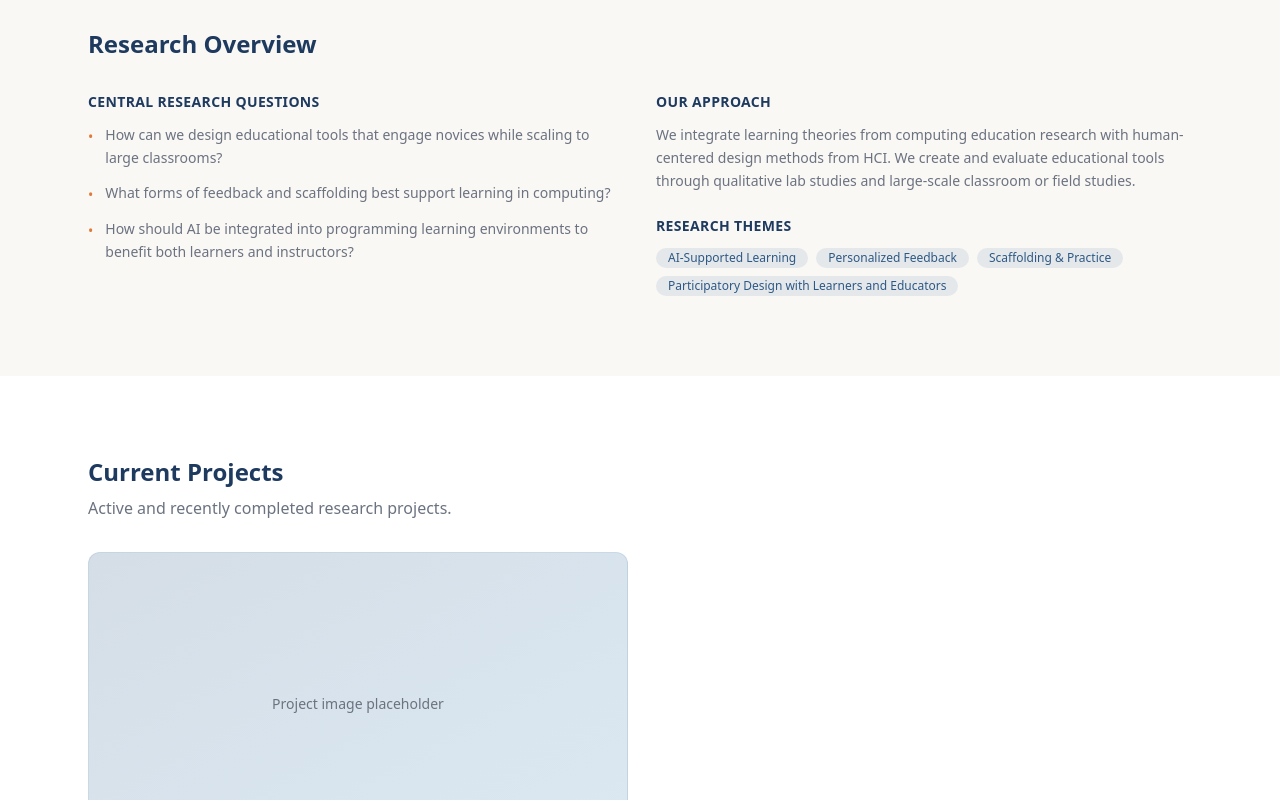
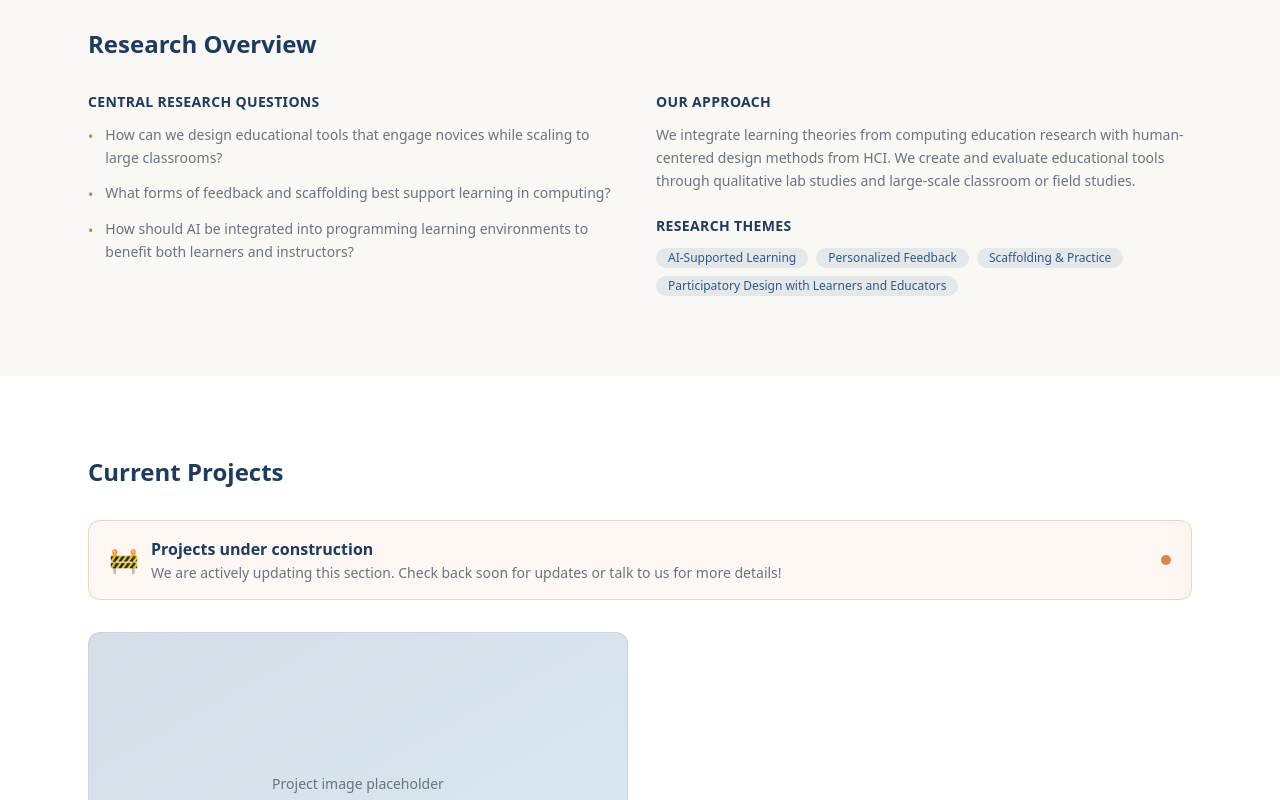
Before and after one commit to puffin-lab/puffin-lab-website, a Next.js app: page /research in a window 1280 px wide. Shown: the part 361-1161 px from the top of the page. Built offline with nearby package versions, Linux system fonts and the light colour scheme.

Commit message:
adding under construction info for projects

```diff
--- a/src/app/globals.css
+++ b/src/app/globals.css
@@ -14,3 +14,12 @@ body {
   background-color: var(--color-puffin-cream);
   color: #1a1a1a;
 }
+
+@keyframes shimmer {
+  0% {
+    transform: translateX(-100%);
+  }
+  100% {
+    transform: translateX(400%);
+  }
+}
--- a/src/app/research/page.tsx
+++ b/src/app/research/page.tsx
@@ -61,13 +61,39 @@ export default function ResearchPage() {
         <div className="mx-auto max-w-6xl px-6">
           <SectionHeading
             title="Current Projects"
-            subtitle="Active and recently completed research projects."
           />
+          <div
+            className="relative mb-8 overflow-hidden rounded-xl border border-puffin-orange/30 bg-puffin-orange/5 px-5 py-4"
+            role="status"
+            aria-live="polite"
+          >
+            <div
+              className="pointer-events-none absolute inset-y-0 left-0 w-1/3 -translate-x-full bg-linear-to-r from-transparent via-puffin-orange/15 to-transparent animate-[shimmer_3s_ease-in-out_infinite]"
+              aria-hidden="true"
+            />
+            <div className="relative flex items-center gap-3">
+              <span className="text-2xl" aria-hidden="true">
+                🚧
+              </span>
+              <div>
+                <p className="font-semibold text-puffin-navy">
+                  Projects under construction
+                </p>
+                <p className="mt-0.5 text-sm text-puffin-gray">
+                  We are actively updating this section. Check back soon for updates or talk to us for more details!
+                </p>
+              </div>
+              <span
+                className="ml-auto h-2.5 w-2.5 shrink-0 rounded-full bg-puffin-orange animate-pulse"
+                aria-label="Updating"
+              />
+            </div>
+          </div>
           <div className="grid gap-6 md:grid-cols-2">
             {activeProjects.map((project) => (
               <div key={project.id} className="space-y-4">
                 {/* Placeholder image area */}
-                <div className="aspect-video rounded-xl bg-gradient-to-br from-puffin-blue/20 to-puffin-sky/20 flex items-center justify-center border border-puffin-blue/10">
+                <div className="aspect-video rounded-xl bg-linear-to-br from-puffin-blue/20 to-puffin-sky/20 flex items-center justify-center border border-puffin-blue/10">
                   <span className="text-puffin-gray text-sm">
                     Project image placeholder
                   </span>
```
